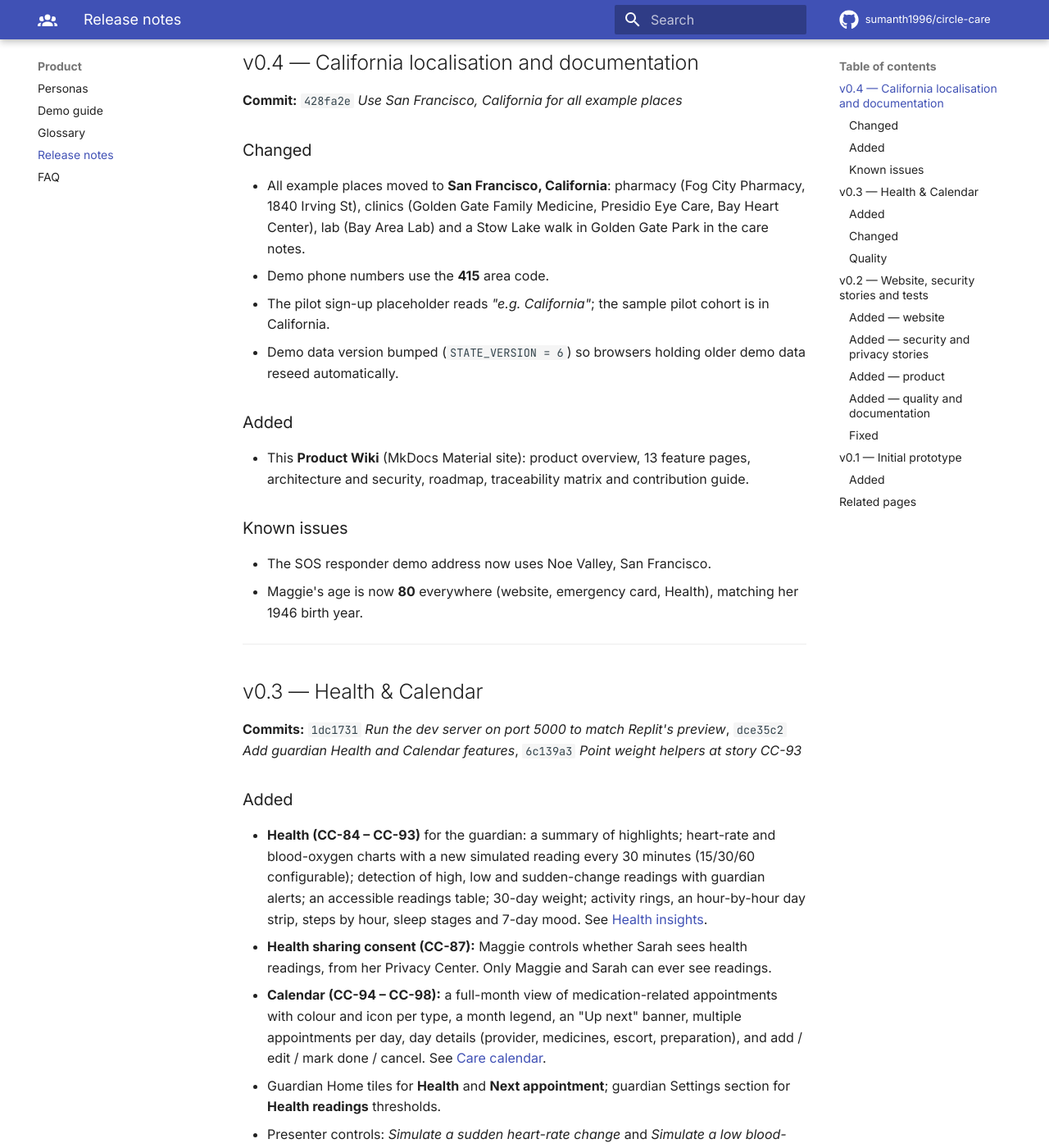
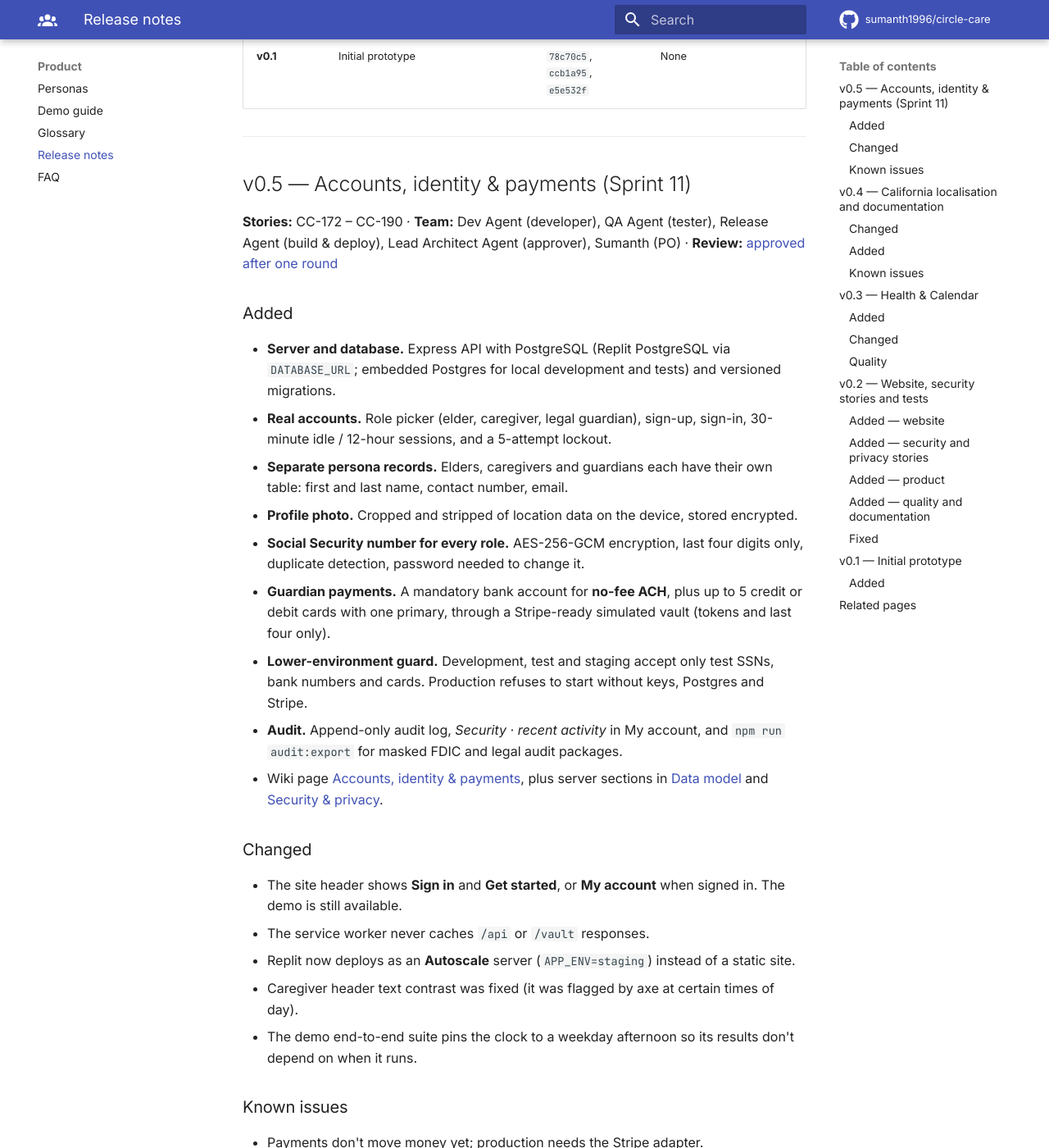
Before and after one commit to sumanth1996/circle-care, an MkDocs documentation site: the page built from docs/wiki/product/release-notes.md, in a window 1280 px wide and 1400 px high, scrolled down 671 px. Shown: the whole window at 82% size. Built offline with MkDocs 1.6.1 and Material for MkDocs 9.7.7, drawn with Linux system fonts in a browser that asks for light colours; comment, search, counter and statistics services are not loaded; some of the changed text lies outside the part shown.

Commit message:
Record Sprint 11 code review and v0.5 release notes
Co-Authored-By: Claude Opus 5.5 <noreply@anthropic.com>
Claude-Session: https://claude.ai/code/session_01PPRyooE2MnbwuRyKdYLxme

```diff
--- a/docs/wiki/product/release-notes.md
+++ b/docs/wiki/product/release-notes.md
@@ -4,12 +4,42 @@ Prototype versions are derived from the repository history (`git log`). All comm
 
 | Version | Theme | Commits | Tests at release |
 |---|---|---|---|
+| **v0.5** | Real accounts: sign-up by role, PostgreSQL, SSN encryption, guardian payments, audit export | Sprint 11 merge (CC-172 – CC-190) | 312 unit/API · 15 account e2e · 29 demo e2e · 28 screens axe-clean |
 | **v0.4** | California localisation and product documentation | `428fa2e` (+ this wiki) | 217 unit · 29 e2e · 24 screens axe-clean |
 | **v0.3** | Health & Calendar for the guardian | `1dc1731`, `dce35c2`, `6c139a3` | 217 unit · 29 e2e · 24 screens axe-clean |
 | **v0.2** | Full website, security stories, test suites, working docs | `d8dc28e`, `4e59e35`, `096dcca` | 180 unit · 25 e2e · 22 screens axe-clean |
 | **v0.1** | Initial prototype | `78c70c5`, `ccb1a95`, `e5e532f` | None |
 
 ---
+
+## v0.5 — Accounts, identity & payments (Sprint 11)
+
+**Stories:** CC-172 – CC-190 · **Team:** Dev Agent (developer), QA Agent (tester), Release Agent (build & deploy), Lead Architect Agent (approver), Sumanth (PO) · **Review:** [approved after one round](https://github.com/sumanth1996/circle-care/blob/main/docs/reviews/2026-10-25-sprint-11-accounts-identity-payments.md)
+
+### Added
+
+- **Server and database.** Express API with PostgreSQL (Replit PostgreSQL via `DATABASE_URL`; embedded Postgres for local development and tests) and versioned migrations.
+- **Real accounts.** Role picker (elder, caregiver, legal guardian), sign-up, sign-in, 30-minute idle / 12-hour sessions, and a 5-attempt lockout.
+- **Separate persona records.** Elders, caregivers and guardians each have their own table: first and last name, contact number, email.
+- **Profile photo.** Cropped and stripped of location data on the device, stored encrypted.
+- **Social Security number for every role.** AES-256-GCM encryption, last four digits only, duplicate detection, password needed to change it.
+- **Guardian payments.** A mandatory bank account for **no-fee ACH**, plus up to 5 credit or debit cards with one primary, through a Stripe-ready simulated vault (tokens and last four only).
+- **Lower-environment guard.** Development, test and staging accept only test SSNs, bank numbers and cards. Production refuses to start without keys, Postgres and Stripe.
+- **Audit.** Append-only audit log, *Security · recent activity* in My account, and `npm run audit:export` for masked FDIC and legal audit packages.
+- Wiki page [Accounts, identity & payments](../features/accounts-identity-payments.md), plus server sections in [Data model](../architecture/data-model.md#server-database) and [Security & privacy](../architecture/security-and-privacy.md#server-side).
+
+### Changed
+
+- The site header shows **Sign in** and **Get started**, or **My account** when signed in. The demo is still available.
+- The service worker never caches `/api` or `/vault` responses.
+- Replit now deploys as an **Autoscale** server (`APP_ENV=staging`) instead of a static site.
+- Caregiver header text contrast was fixed (it was flagged by axe at certain times of day).
+- The demo end-to-end suite pins the clock to a weekday afternoon so its results don't depend on when it runs.
+
+### Known issues
+
+- Payments don't move money yet; production needs the Stripe adapter.
+- There is no MFA, password reset or email verification for real accounts yet, and accounts aren't linked into a shared care circle.
 
 ## v0.4 — California localisation and documentation
 
--- a/mkdocs.yml
+++ b/mkdocs.yml
@@ -117,4 +117,6 @@ nav:
           - CC-78 Security test plan: security/78-security-test-plan.md
       - Pilot:
           - CC-74 Pilot plan: pilot/74-pilot-plan.md
-  - Contributing: wiki/how-to-contribute.md
+  - Contributing:
+      - How to contribute: wiki/how-to-contribute.md
+      - "Code review: Sprint 11": reviews/2026-10-25-sprint-11-accounts-identity-payments.md
```
Also changed, not shown: docs/reviews/2026-10-25-sprint-11-accounts-identity-payments.md (added, +35 -0 lines), 1 other file.
